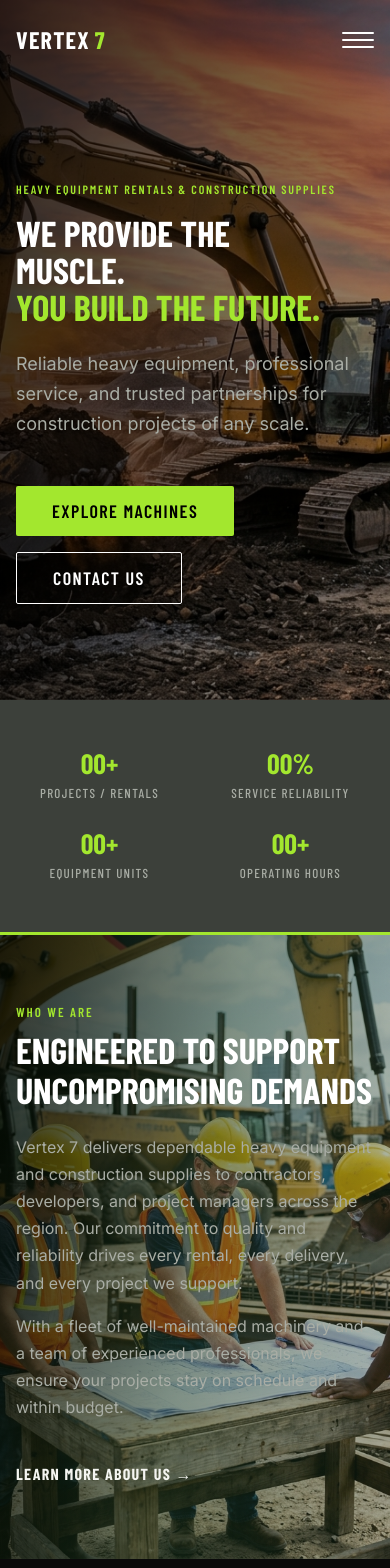
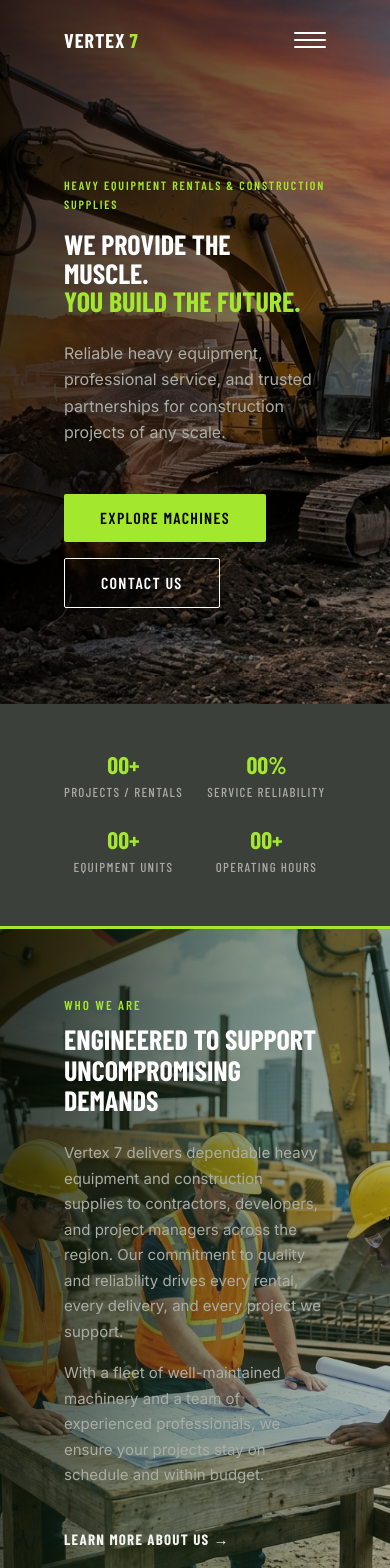
Before and after one commit to vertex7-web/Website, a React (Vite) app in the folder Frontend/: page / in a window 390 px wide. Shown: the top 1568 px of the page. Built offline with nearby package versions, Linux system fonts and the light colour scheme; a web font is replaced by a local one.

Commit message:
fixed mobile sizes

```diff
--- a/Frontend/src/index.css
+++ b/Frontend/src/index.css
@@ -83,29 +83,50 @@ select {
   --font-body: 'Inter', sans-serif;
 
   /* Font Sizes */
-  --text-xs: 0.75rem;     /* 12px */
-  --text-sm: 0.8125rem;   /* 13px */
-  --text-base: 1rem;      /* 16px */
-  --text-md: 1.125rem;    /* 18px */
-  --text-lg: 1.25rem;     /* 20px */
-  --text-xl: 1.5rem;      /* 24px */
-  --text-2xl: 1.75rem;    /* 28px */
-  --text-3xl: 2.25rem;    /* 36px */
-  --text-4xl: 2.75rem;    /* 44px */
-  --text-5xl: 3.5rem;     /* 56px */
-  --text-6xl: 4.5rem;     /* 72px */
-  --text-hero: 5.5rem;    /* 88px */
+  --text-xs: 0.75rem;
+  /* 12px */
+  --text-sm: 0.8125rem;
+  /* 13px */
+  --text-base: 1rem;
+  /* 16px */
+  --text-md: 1.125rem;
+  /* 18px */
+  --text-lg: 1.25rem;
+  /* 20px */
+  --text-xl: 1.5rem;
+  /* 24px */
+  --text-2xl: 1.75rem;
+  /* 28px */
+  --text-3xl: 2.25rem;
+  /* 36px */
+  --text-4xl: 2.75rem;
+  /* 44px */
+  --text-5xl: 3.5rem;
+  /* 56px */
+  --text-6xl: 4.5rem;
+  /* 72px */
+  --text-hero: 5.5rem;
+  /* 88px */
 
   /* Spacing */
-  --space-xs: 0.25rem;    /* 4px */
-  --space-sm: 0.5rem;     /* 8px */
-  --space-md: 1rem;       /* 16px */
-  --space-lg: 1.5rem;     /* 24px */
-  --space-xl: 2rem;       /* 32px */
-  --space-2xl: 3rem;      /* 48px */
-  --space-3xl: 4rem;      /* 64px */
-  --space-4xl: 6rem;      /* 96px */
-  --space-5xl: 8rem;      /* 128px */
+  --space-xs: 0.25rem;
+  /* 4px */
+  --space-sm: 0.5rem;
+  /* 8px */
+  --space-md: 1rem;
+  /* 16px */
+  --space-lg: 1.5rem;
+  /* 24px */
+  --space-xl: 2rem;
+  /* 32px */
+  --space-2xl: 3rem;
+  /* 48px */
+  --space-3xl: 4rem;
+  /* 64px */
+  --space-4xl: 6rem;
+  /* 96px */
+  --space-5xl: 8rem;
+  /* 128px */
 
   /* Section Padding */
   --section-pad-y: var(--space-5xl);
@@ -151,7 +172,40 @@ select {
 @media (max-width: 768px) {
   :root {
     --section-pad-y: var(--space-3xl);
-    --container-pad: var(--space-md);
+    --container-pad: var(--space-3xl);
+
+    /* Scale down typography for mobile */
+    --text-base: 0.9375rem;
+    /* 15px */
+    --text-md: 1rem;
+    /* 16px */
+    --text-lg: 1.125rem;
+    /* 18px */
+    --text-xl: 1.25rem;
+    /* 20px */
+    --text-2xl: 1.5rem;
+    /* 24px */
+    --text-3xl: 1.75rem;
+    /* 28px */
+    --text-4xl: 2.125rem;
+    /* 34px */
+    --text-5xl: 2.5rem;
+    /* 40px */
+    --text-6xl: 3rem;
+    /* 48px */
+    --text-hero: 3.5rem;
+    /* 56px */
+  }
+
+  /* Shrink button padding on mobile */
+  .btn--md {
+    padding: 0.65rem 1.4rem;
+    font-size: var(--text-sm);
+  }
+
+  .btn--lg {
+    padding: 0.8rem 1.75rem;
+    font-size: var(--text-base);
   }
 }
 
@@ -165,6 +219,7 @@ select {
 /* ── Reduced Motion ─────────────────────────────────────── */
 
 @media (prefers-reduced-motion: reduce) {
+
   *,
   *::before,
   *::after {
```
